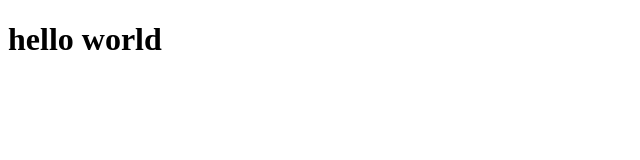
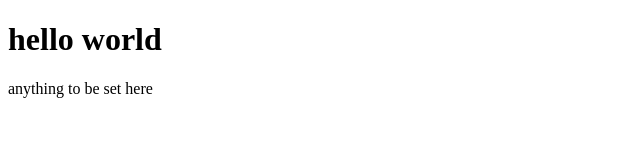
Before and after one commit to 7RiKuSama/learn-git, a plain HTML site: page index.html in a window 1280 px wide. Shown: the whole page, without its empty margins (0-640 px from the left). Drawn offline with Linux system fonts and the light colour scheme.

Commit message:
my third commit

```diff
--- a/index.html
+++ b/index.html
@@ -7,6 +7,7 @@
 </head>
 <body>
     <h1>hello world</h1>
+    <p>anything to be set here</p>
 
 </body>
 </html>
```
